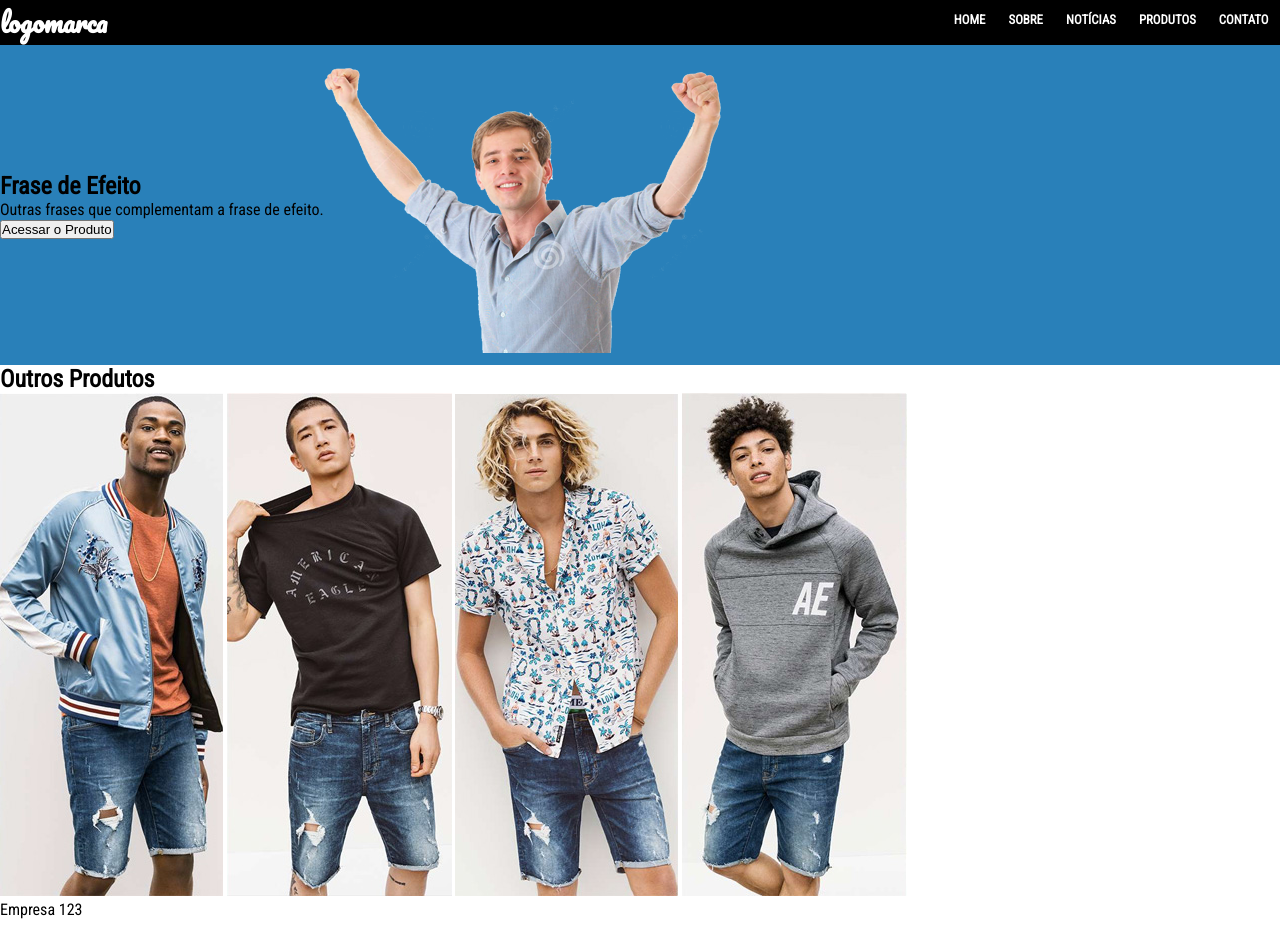
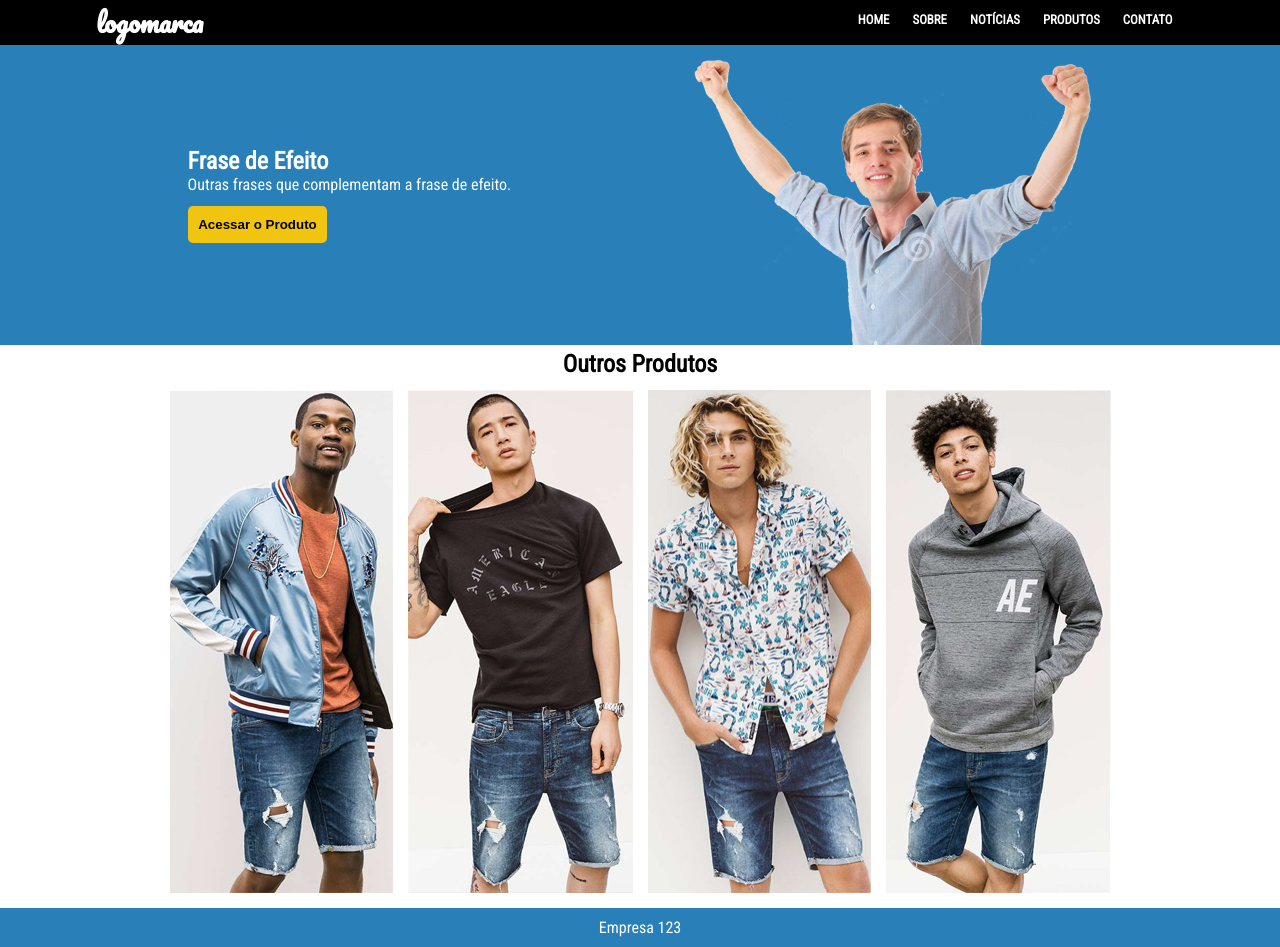
Before and after one commit to Guilherme-Chinaglia/b7webprojetoum, a website: page src/index.html in a window 1280 px wide. Before the commit the page ends 919 px from the top, so only its background shows below. Drawn offline with nearby package versions, Linux system fonts and the light colour scheme; files that its build step writes are made by us from their sources.

Commit message:
Simple layout with html5 and Css3

```diff
--- a/src/index.html
+++ b/src/index.html
@@ -4,14 +4,14 @@
 	<meta charset="UTF-8">
 	<meta http-equiv="x-ua-compatible" content="ie=edge">
 	<meta name="viewport" content="width=device-width, initial-scale=1, shrink-to-fit=no">
-	<title>Layout Básico</title>
+	<title>Layout Básico - Não responsivo</title>
 	<!-- CSS externo -->
 	<link rel="stylesheet" href="css/style.css">
 </head>
 <body>
 	<div class="container">
+			<header class="header">
 				<div class="content">
-			<header class="header">
 					<div class="logo">
 						<h1>logomarca</h1>
 					</div>
@@ -34,18 +34,22 @@
 							</li>
 						</ul>
 					</nav>
+				</div>
 			</header>
 			<div class="slide">
+				<div class="content">
 					<div class="slidecall">
 						<h2>Frase de Efeito</h2>
 						<p>Outras frases que complementam a frase de efeito.</p>
-					<input type="button" value="Acessar o Produto">
+						<input class="btn" type="submit" value="Acessar o Produto">
 					</div>
 					<div class="slidephoto">
 						<img src="img/homem.png" alt="">
 					</div>
 				</div>
+			</div>
 			<main class="main">
+				<div class="content">
 					<h2>Outros Produtos</h2>
 					<div class="carousselimg">
 						<img src="img/banner1.jpg" alt="">
@@ -53,11 +57,13 @@
 						<img src="img/banner3.jpg" alt="">
 						<img src="img/banner4.jpg" alt="">
 					</div>
+				</div>
 			</main>
 			<footer class="footer">
+				<div class="content">
 					<p>Empresa 123</p>
+				</div>
 			</footer>
-		</div>
 	</div>
 </body>
 </html>
--- /dev/null
+++ b/src/scss/_footer.scss
@@ -0,0 +1,14 @@
+.footer{
+
+	width: 100%;
+
+	background-color: #2980b9;
+
+	.content{
+
+		color: #fff;
+		text-align: center;
+		padding: 10px;
+		margin-top: 15px;
+	}
+}
--- /dev/null
+++ b/src/scss/_header.scss
@@ -0,0 +1,22 @@
+.header{
+
+	.content{
+		display: flex;
+		justify-content: space-between;
+	}
+
+	width: 100%;
+	display: flex;
+	justify-content: space-between;
+	align-self: center;
+	font-size: .8rem;
+	font-weight: bold;
+
+	color: #fff;
+	background-color: #000;
+
+	.logo{
+
+		font-family: 'Pacifico', cursive;
+	}
+}
--- /dev/null
+++ b/src/scss/_main.scss
@@ -0,0 +1,35 @@
+.main{
+
+	h2{
+
+		text-align: center;
+		margin-top: 5px;
+	}
+
+	.carousselimg{
+
+		display: flex;
+		justify-content: center;
+		flex-wrap: wrap;
+
+		margin-top: 12px;
+
+		img{
+
+			margin-left: 15px;
+
+			&:first-child{
+
+				margin-left: 0;
+			}
+
+			&:hover{
+
+				cursor: pointer;
+				-webkit-box-shadow: 0px 0px 44px 0px rgba(0,0,0,0.75);
+				-moz-box-shadow: 0px 0px 44px 0px rgba(0,0,0,0.75);
+				box-shadow: 0px 0px 44px 0px rgba(0,0,0,0.75);
+			}
+		}
+	}
+}
--- /dev/null
+++ b/src/scss/_nav.scss
@@ -0,0 +1,23 @@
+.nav-menu{
+
+	display: flex;
+
+	list-style-type: none;
+
+	.nav-list{
+
+		padding: 0.9em;
+
+		&:hover{
+
+			background-color: #2980b9;
+		}
+
+		.nav-link{
+
+			text-transform: uppercase;
+			text-decoration: none;
+			color: #fff;
+		}
+	}
+}
--- /dev/null
+++ b/src/scss/_slide.scss
@@ -0,0 +1,37 @@
+.slide{
+
+	background-color: #2980b9;
+
+	.content{
+
+		display: flex;
+		align-items: center;
+		justify-content: space-around;
+	}
+}
+
+.slidecall{
+	color: #fff;
+
+	.btn{
+		cursor: pointer;
+		padding: .8em;
+		border: 0;
+		border-radius: 5px;
+		font-weight: bold;
+		margin-top: 12px;
+
+		background-color: #f1c40f;
+
+		&:hover{
+
+			background-color: #f39c12;
+		}
+	}
+}
+
+.slidephoto{
+	display: flex;
+	align-items: flex-end;
+
+}
--- a/src/scss/style.scss
+++ b/src/scss/style.scss
@@ -1,4 +1,10 @@
 @import url('https://fonts.googleapis.com/css?family=Pacifico|Roboto+Condensed');
+@import '_header';
+@import '_nav';
+@import '_slide';
+@import '_main';
+@import '_footer';
+
 
 *{
 	margin: 0;
@@ -16,52 +22,8 @@ body{
 	max-width: 100%;
 }
 
-.header{
+.content{
 
-	width: 100%;
-	display: flex;
-	justify-content: space-between;
-	align-self: center;
-	font-size: .8rem;
-	font-weight: bold;
-
-	color: #fff;
-	background-color: #000;
-
-	.logo{
-
-		font-family: 'Pacifico', cursive;
-	}
+	width: 85%;
+	margin: 0 auto;
 }
-
-.nav-menu{
-
-	display: flex;
-
-	list-style-type: none;
-
-	.nav-list{
-
-		padding: 0.9em;
-
-		&:hover{
-
-			background-color: #2980b9;
-		}
-
-		.nav-link{
-
-			text-transform: uppercase;
-			text-decoration: none;
-			color: #fff;
-		}
-	}
-}
-
-.slide{
-	height: 40vh;
-	display: flex;
-	align-items: center;
-
-	background-color: #2980b9;
-}
```
Also changed, not shown: 1 other file. Lines whose indentation alone changed are shown as unchanged.
